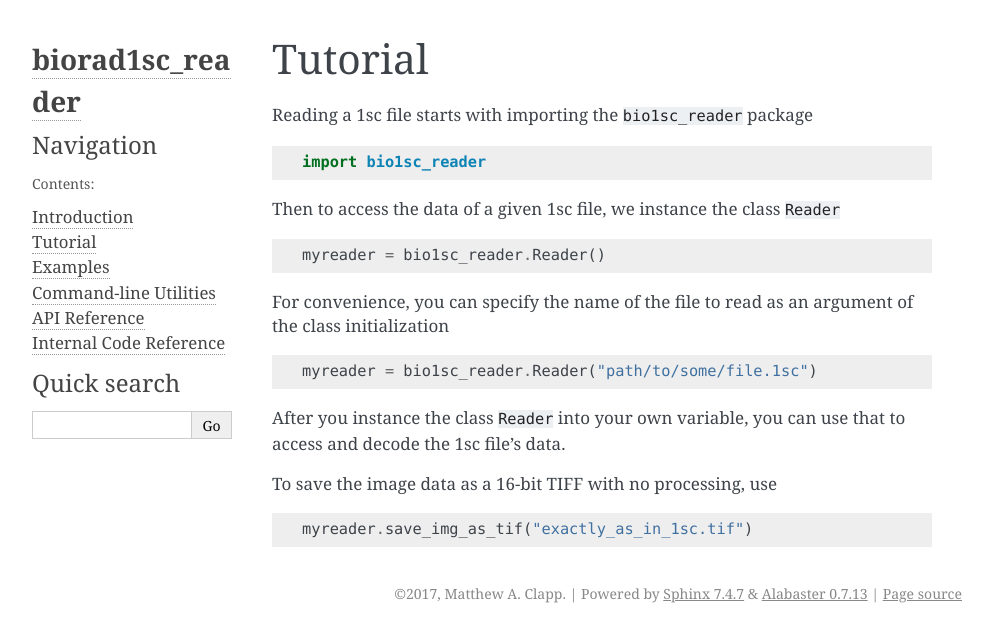
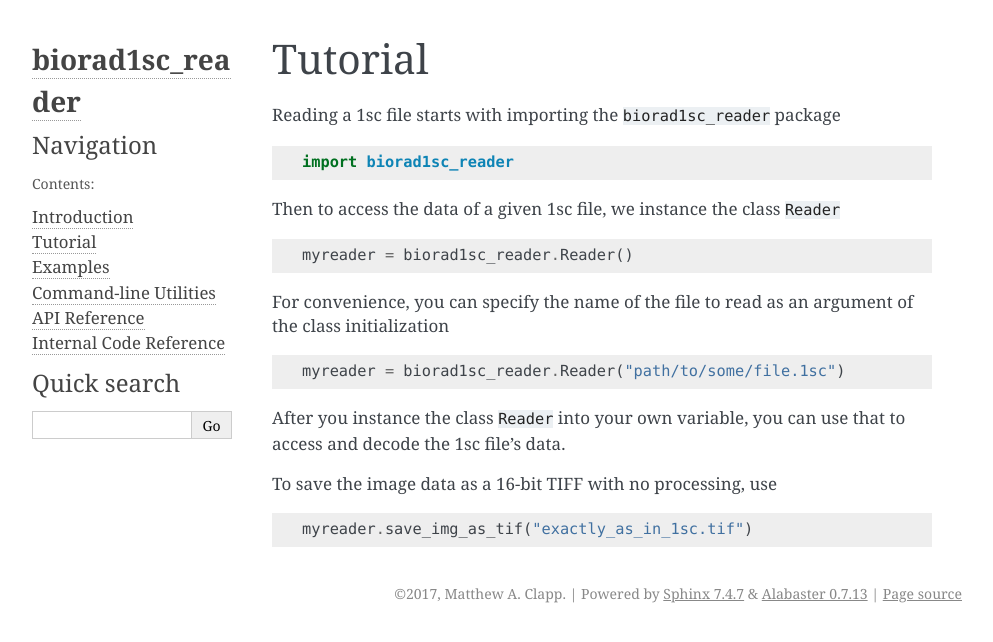
Before and after one commit to itsayellow/biorad1sc_reader, a Sphinx documentation site: the page built from docs/tutorial.rst, in a window 1280 px wide. Shown: the top 642 px of the page, without its empty margins (148-1141 px from the left). Built offline with Sphinx 7.4.7, drawn with Linux system fonts in a browser that asks for light colours.

Commit message:
corrected name of package!

```diff
--- a/docs/examples.rst
+++ b/docs/examples.rst
@@ -4,8 +4,8 @@ Examples
 .. code:: python
 
     # setup reader with input file
-    import bio1sc_reader
-    myreader = bio1sc_reader.Reader("my_biorad_file.1sc")
+    import biorad1sc_reader
+    myreader = biorad1sc_reader.Reader("my_biorad_file.1sc")
 
     # get list/dict of all metadata in 1sc file
     my_img_metadata = myreader.get_metadata()
--- a/docs/tutorial.rst
+++ b/docs/tutorial.rst
@@ -1,24 +1,24 @@
 Tutorial
 ========
 
-Reading a 1sc file starts with importing the ``bio1sc_reader`` package
+Reading a 1sc file starts with importing the ``biorad1sc_reader`` package
 
 .. code:: python
 
-    import bio1sc_reader
+    import biorad1sc_reader
 
 Then to access the data of a given 1sc file, we instance the class ``Reader``
 
 .. code:: python
 
-    myreader = bio1sc_reader.Reader()
+    myreader = biorad1sc_reader.Reader()
 
 For convenience, you can specify the name of the file to read as an argument
 of the class initialization
 
 .. code:: python
 
-    myreader = bio1sc_reader.Reader("path/to/some/file.1sc")
+    myreader = biorad1sc_reader.Reader("path/to/some/file.1sc")
 
 After you instance the class ``Reader`` into your own variable, you can use
 that to access and decode the 1sc file's data.
```
